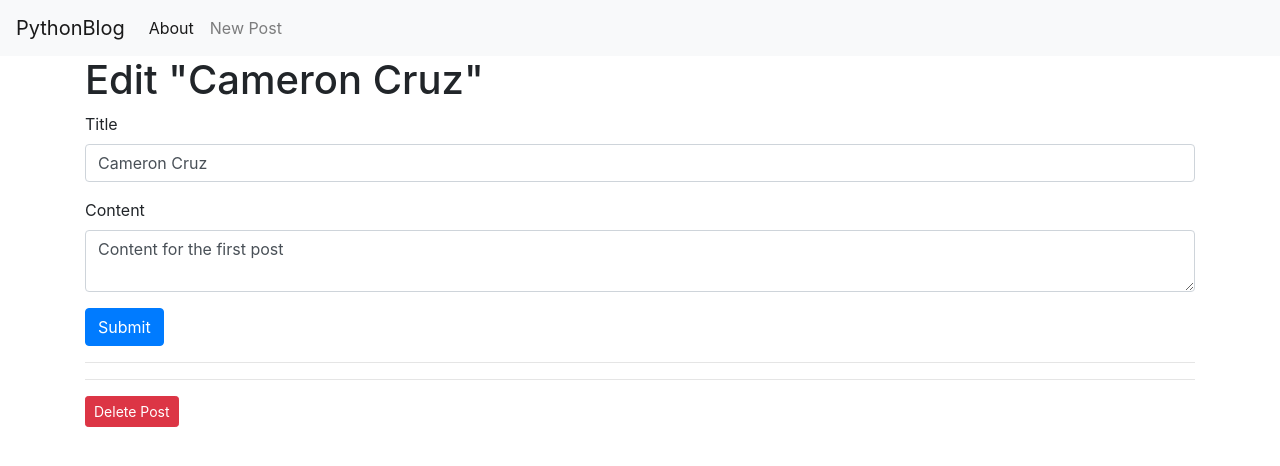
After one commit to Cameron1Cruz/python, a Flask app: page /1/edit in a window 1280 px wide. The commit adds this page. Shown: the top 466 px of the page. Run offline with Flask 3, Linux system fonts and the light colour scheme; data comes from the database, SQL or seed files in the repository; both versions use the stored data as it was after the commit; some libraries are stand-ins or nearby versions.

Commit message:
Added editing and deleting features

```diff
--- a/python_blog/app.py
+++ b/python_blog/app.py
@@ -38,8 +38,7 @@ def post(post_id):
     post = get_post(post_id)
     return render_template('post.html', post=post)
 
-# View function that will render a template that shows a form
-# you can fill in to create a new blog post
+# View function to create a new blog post
 @app.route('/create', methods=('GET', 'POST'))
 def create():
     if request.method == 'POST':
@@ -57,6 +56,40 @@ def create():
 
     return render_template('create.html')
 
+# View function to edit a post
+@app.route('/<int:id>/edit', methods=('GET', 'POST'))
+def edit(id):
+    post = get_post(id)
+
+    if request.method == 'POST':
+        title = request.form['title']
+        content = request.form['content']
+
+        if not title:
+            flash('Title is required!')
+        else:
+            conn = get_db_connection()
+            conn.execute('UPDATE posts SET title = ?, content = ?'
+                         ' WHERE id = ?',
+                         (title, content, id))
+            conn.commit()
+            conn.close()
+            return redirect(url_for('index'))
+
+    return render_template('edit.html', post=post)
+
+# View function to delete a post
+@app.route('/<int:id>/delete', methods=('POST',))
+def delete(id):
+    post = get_post(id)
+    conn = get_db_connection()
+    conn.execute('DELETE FROM posts WHERE id = ?', (id,))
+    conn.commit()
+    conn.close()
+    flash('"{}" was successfully deleted!'.format(post['title']))
+    return redirect(url_for('index'))
+
+
 # Start with flask web app, with debug as True
 if (__name__) == "__main__":
     app.run(debug=True)
--- /dev/null
+++ b/python_blog/templates/edit.html
@@ -0,0 +1,34 @@
+{% extends 'base.html' %}
+
+{% block content %}
+<h1>{% block title %} Edit "{{ post['title'] }}" {% endblock %}</h1>
+
+<form method="post">
+    <div class="form-group">
+        <label for="title">Title</label>
+        <input type="text" name="title" placeholder="Post title"
+               class="form-control"
+               value="{{ request.form['title'] or post['title'] }}">
+        </input>
+    </div>
+
+    <div class="form-group">
+        <label for="content">Content</label>
+        <textarea name="content" placeholder="Post content"
+                  class="form-control">{{ request.form['content'] or post['content'] }}</textarea>
+    </div>
+    <div class="form-group">
+        <button type="submit" class="btn btn-primary">Submit</button>
+    </div>
+</form>
+<hr>
+
+<hr>
+
+<form action="{{ url_for('delete', id=post['id']) }}" method="POST">
+    <input type="submit" value="Delete Post"
+            class="btn btn-danger btn-sm"
+            onclick="return confirm('Are you sure you want to delete this post?')">
+</form>
+
+{% endblock %}
--- a/python_blog/templates/index.html
+++ b/python_blog/templates/index.html
@@ -7,6 +7,9 @@
             <h2>{{ post['title'] }}</h2>
         </a>
         <span class="badge badge-primary">{{ post['created'] }}</span>
+        <a href="{{ url_for('edit', id=post['id']) }}">
+            <span class="badge badge-warning">Edit</span>
+        </a>
         <hr>
     {% endfor %}
 {% endblock %}
```
Also changed, not shown: python_blog/database.db.
